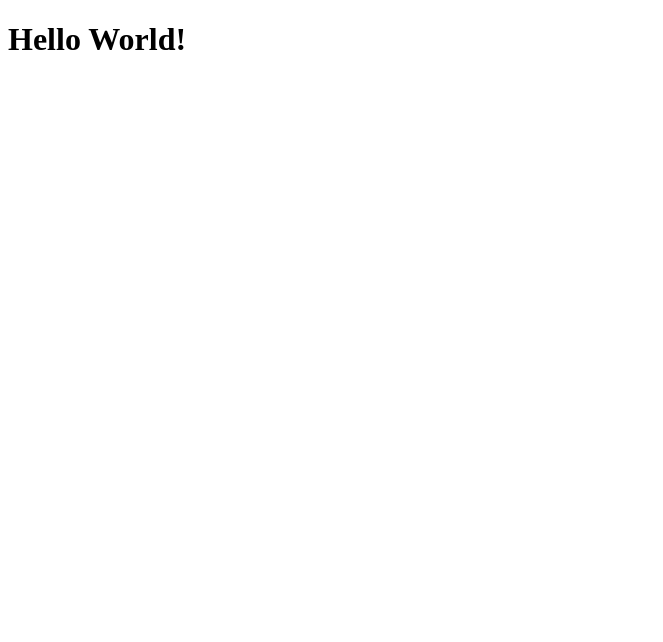
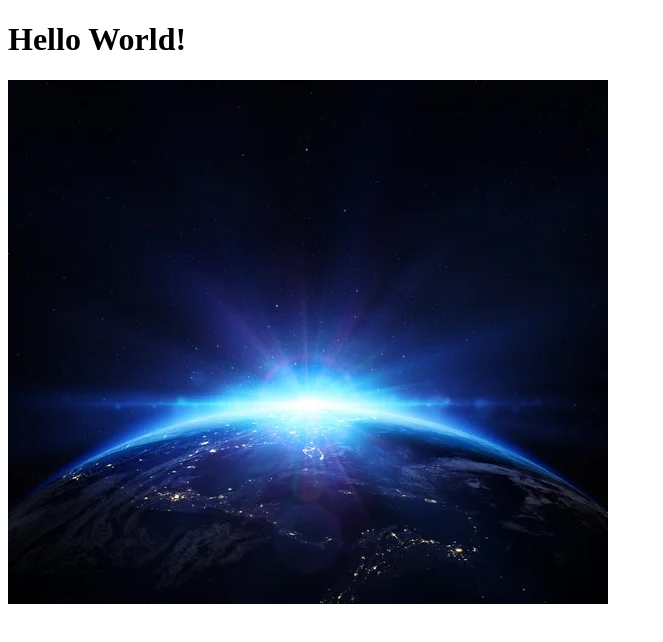
Before and after one commit to VinniciusCorrea/projeto_1, a plain HTML site: page index.html in a window 1280 px wide. Shown: the whole page, without its empty margins (0-663 px from the left). Drawn offline with Linux system fonts and the light colour scheme.

Commit message:
inclusao da pasta imagens e atualização do index

```diff
--- a/index.html
+++ b/index.html
@@ -6,5 +6,6 @@
   </head>
   <body>
     <h1>Hello World!</h1>
+    <img src="imagens/mundo.jpg" />
   </body>
 </html>
```
Also changed, not shown: Imagens/mundo.jpg (added).
